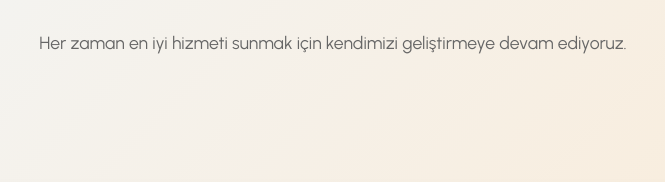
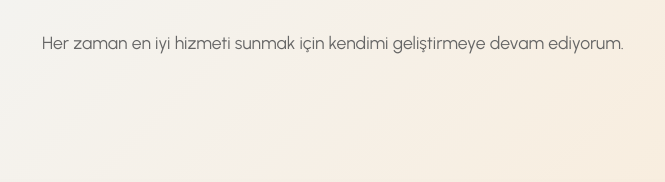
Before and after one commit to kaantoktas/Amistad, a website: page hakkimda.html in a window 1280 px wide. Shown: the part 465-647 px from the top of the page, 307-972 px from the left. Drawn offline with Linux system fonts and the light colour scheme.

Commit message:
Update hakkimda.html

```diff
--- a/hakkimda.html
+++ b/hakkimda.html
@@ -33,7 +33,7 @@
         taşıyalım.
       </p>
       <p>
-        Her zaman en iyi hizmeti sunmak için kendimizi geliştirmeye devam ediyoruz.
+        Her zaman en iyi hizmeti sunmak için kendimi geliştirmeye devam ediyorum.
       </p>
     </section>
 
```
